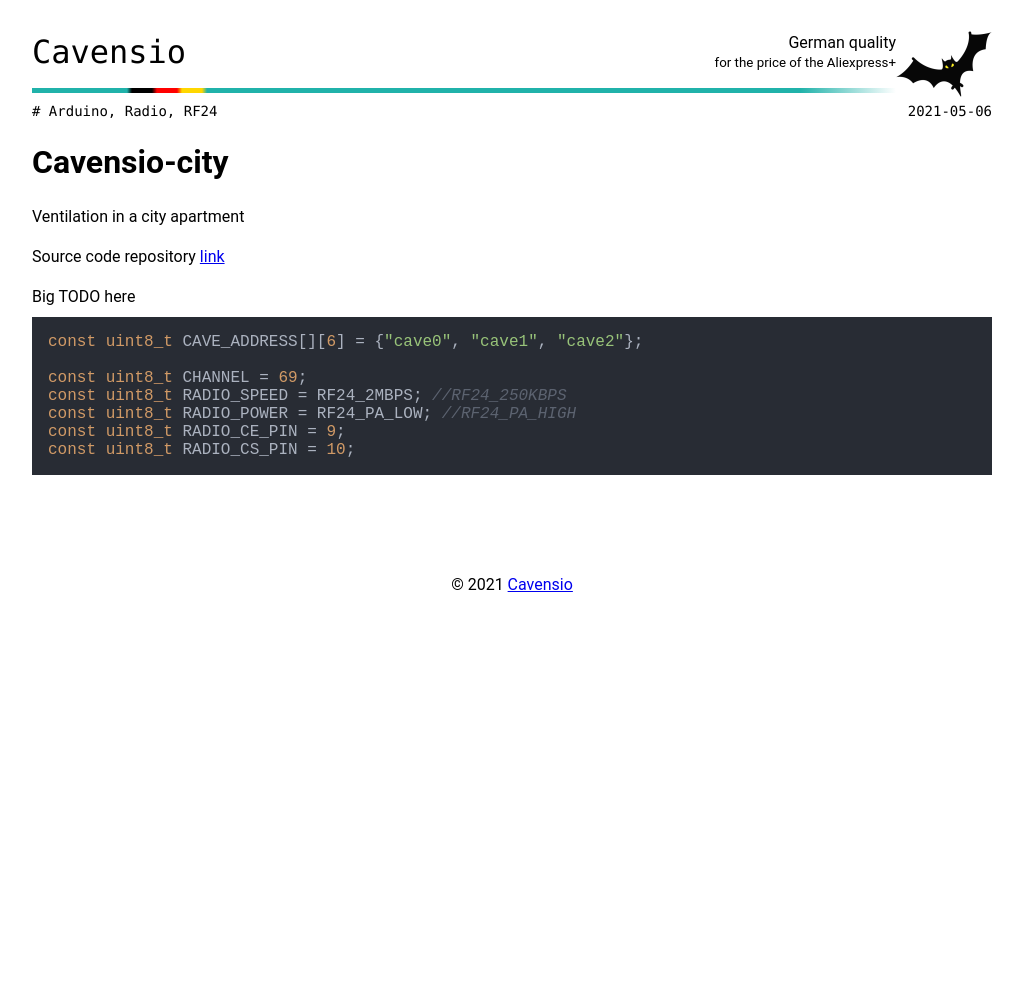
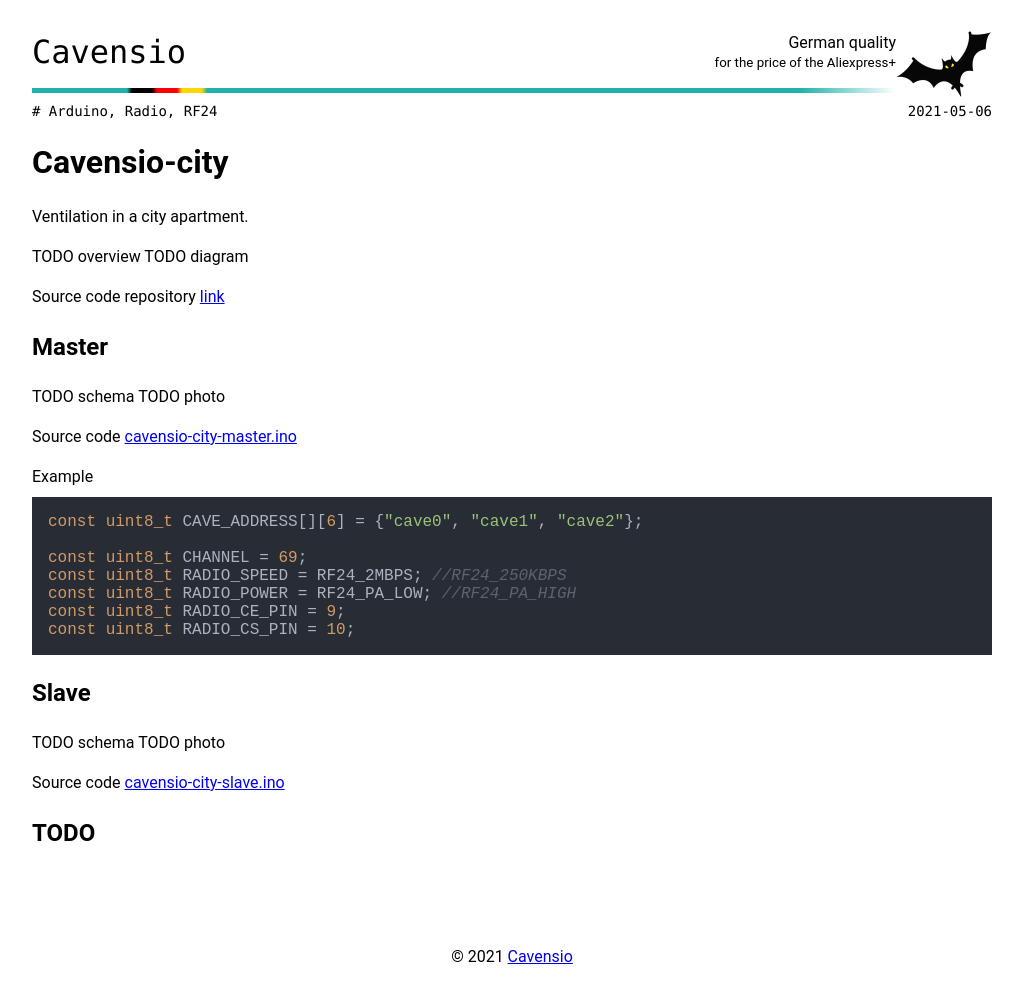
Before and after one commit to cavensio/cavensio.github.io, a Jekyll site: the page built from _posts/2021-05-06-cavensio-city.md, in a window 1280 px wide. Shown: the whole page, without its empty margins (128-1151 px from the left). Built offline with Jekyll 4.4.1, drawn with Linux system fonts in a browser that asks for light colours; nearby versions of some CDN libraries; before the commit the page ends 900 px from its top, so only the background shows below that.

Commit message:
add cavensio-city project

````diff
--- a/_posts/2021-05-06-cavensio-city.md
+++ b/_posts/2021-05-06-cavensio-city.md
@@ -7,11 +7,25 @@
 
 # Cavensio-city
 
-Ventilation in a city apartment
+Ventilation in a city apartment.
+
+TODO overview
+TODO diagram
 
 Source code repository [link](https://github.com/cavensio/cavensio-city)
 
-Big TODO here
+
+## Master
+
+TODO schema
+TODO photo
+
+Source code
+[cavensio-city-master.ino](https://github.com/cavensio/cavensio-city/blob/master/cavensio-city-master/cavensio-city-master.ino)
+
+
+Example
+
 ```c
 const uint8_t CAVE_ADDRESS[][6] = {"cave0", "cave1", "cave2"};
 
@@ -21,3 +35,13 @@
 const uint8_t RADIO_CE_PIN = 9;
 const uint8_t RADIO_CS_PIN = 10;
 ```
+
+## Slave
+
+TODO schema
+TODO photo
+
+Source code
+[cavensio-city-slave.ino](https://github.com/cavensio/cavensio-city/blob/master/cavensio-city-slave/cavensio-city-slave.ino)
+
+## TODO
````
Also changed, not shown: README.md.
